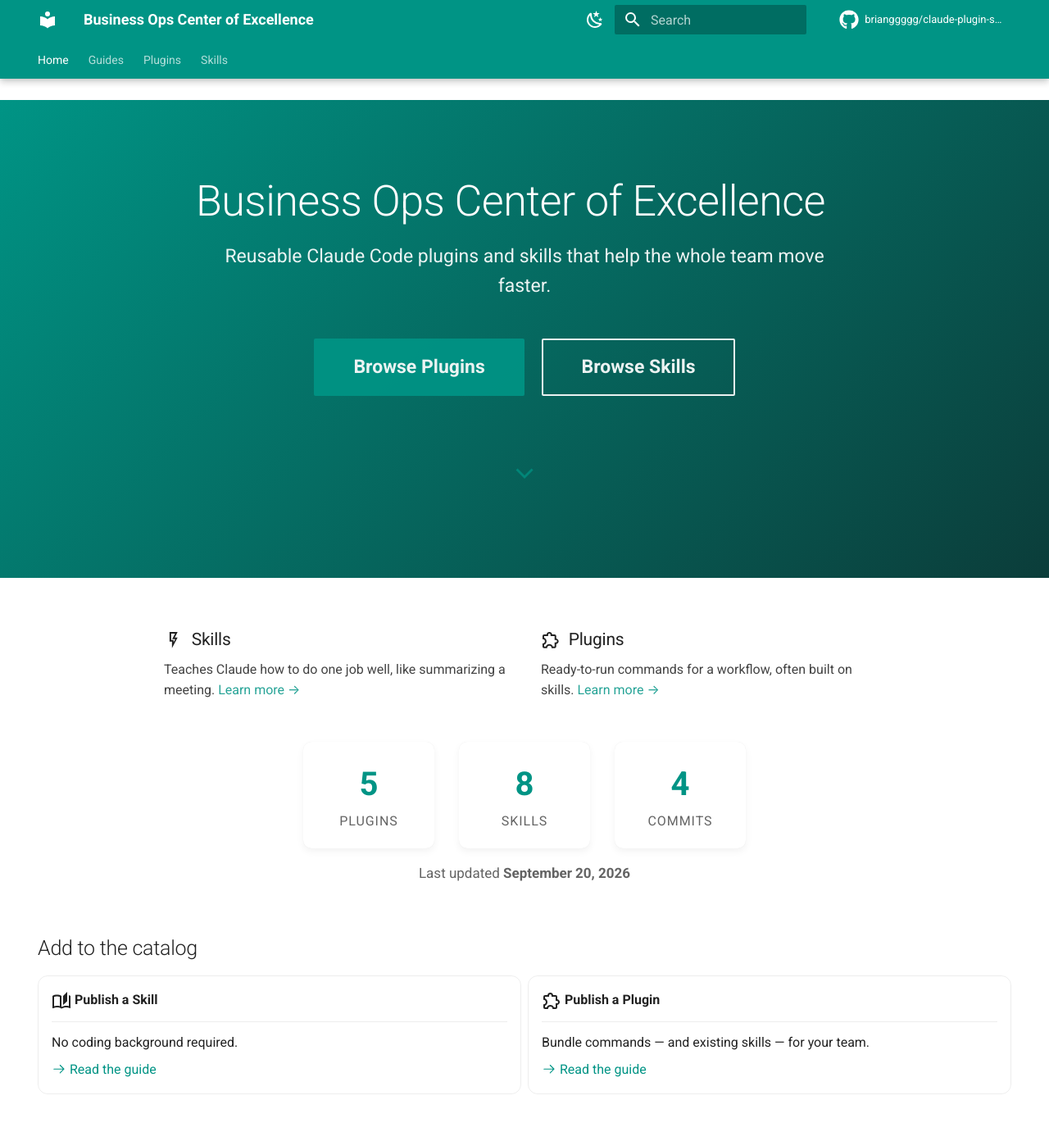
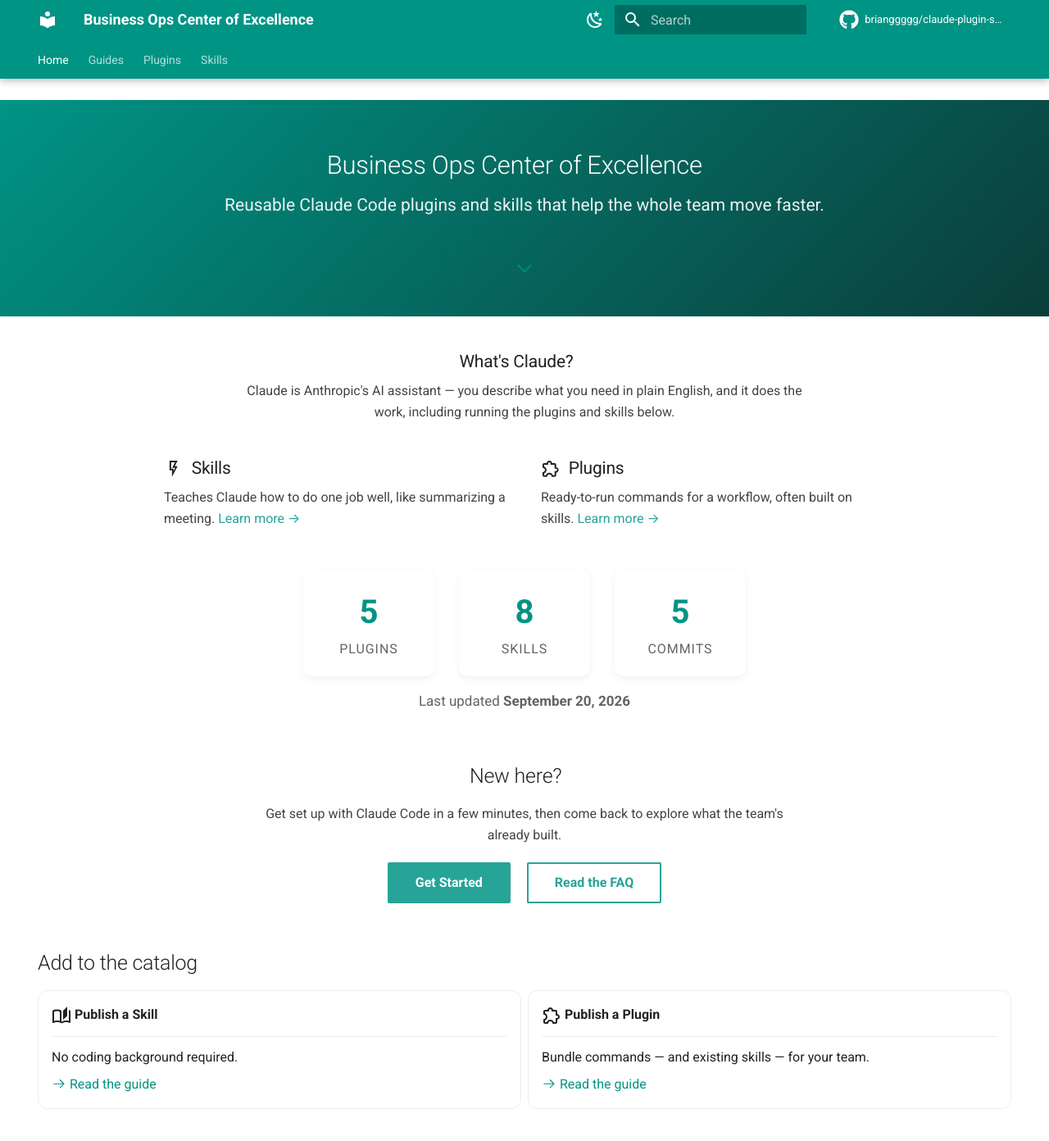
Before and after one commit to brianggggg/claude-plugin-skills-demo, an MkDocs documentation site: the page built from docs/index.md, in a window 1280 px wide and 1400 px high. Shown: the top 1392 px of the window at 82% size. Built offline with MkDocs 1.6.1 and Material for MkDocs 9.7.7, drawn with Linux system fonts in a browser that asks for light colours; comment, search, counter and statistics services are not loaded.

Commit message:
Tighten hero, add Claude lead-in, and link Getting Started/FAQ guides
Shrinks the hero to a single-line title (a responsive clamp() floor
tested down to a 320px viewport) and drops the top Browse buttons —
the stat cards below already link to both catalogs, so the buttons
were redundant. This makes the hero much shorter, so more of the page
fits above the fold.

Adds a one-paragraph "What's Claude?" lead-in right after the hero,
ahead of the existing Skills/Plugins blurbs, for anyone landing here
with no context on what Claude even is.

Adds a "New here?" section after the plugin/skill inventory linking
out to two new guides: Getting Started (a real walkthrough: open a
session, describe what you need or run a plugin command, where to
ask questions) and FAQ (a placeholder page — content's being written
separately — that points people to open an issue in the meantime).
Both are added to the Guides nav.

Co-Authored-By: Claude Sonnet 5 <noreply@anthropic.com>
Claude-Session: https://claude.ai/code/session_01AHBiNzYpDGT7D67zFppmn6

```diff
--- a/docs/_generated/stats.md
+++ b/docs/_generated/stats.md
@@ -1,6 +1,6 @@
 <div class="stat-strip reveal">
   <a class="stat" href="plugins/"><span class="stat-number" data-target="5">0</span><span class="stat-label">Plugins</span></a>
   <a class="stat" href="skills/"><span class="stat-number" data-target="8">0</span><span class="stat-label">Skills</span></a>
-  <a class="stat" href="activity/"><span class="stat-number" data-target="4">0</span><span class="stat-label">Commits</span></a>
+  <a class="stat" href="activity/"><span class="stat-number" data-target="5">0</span><span class="stat-label">Commits</span></a>
 </div>
 <p class="stat-updated">Last updated <strong>September 20, 2026</strong></p>
--- a/docs/activity.md
+++ b/docs/activity.md
@@ -1,11 +1,12 @@
 # Repository Activity
 
-**Total commits:** 4 · **Contributors:** 1
+**Total commits:** 5 · **Contributors:** 1
 
 ## Recent Commits
 
 | Commit | Author | Date | Message |
 |---|---|---|---|
+| `f40747a` | brianjgonza | 2026-09-20 | Trim homepage copy and reorder sections for new-user friendliness |
 | `62c2373` | brianjgonza | 2026-09-20 | Give the homepage a modern scrolling landing-page treatment |
 | `d062890` | brianjgonza | 2026-09-20 | Turn site into a Center of Excellence hub, add Read the Docs hosting |
 | `08a9f9d` | brianjgonza | 2026-09-20 | Redesign catalog site with plugin/skill card grids and cross-links |
@@ -15,6 +16,6 @@
 
 | Name | Commits |
 |---|---|
-| brianjgonza | 4 |
+| brianjgonza | 5 |
 
 [:octicons-arrow-left-24: Back to Home](index.md)
--- /dev/null
+++ b/docs/guides/faq.md
@@ -0,0 +1,7 @@
+# FAQ
+
+*This page is a work in progress.*
+
+We're putting together answers to the questions people actually ask when they start using the catalog. Check back soon.
+
+Have a question that isn't answered here yet? [Open an issue](https://github.com/brianggggg/claude-plugin-skills-demo/issues/new) and tag it `question` — we'll get you an answer, and add it here for the next person.
--- /dev/null
+++ b/docs/guides/getting-started.md
@@ -0,0 +1,23 @@
+# Getting Started
+
+New to Claude? Here's the fastest path from zero to using what's in this catalog.
+
+## 1. Open a Claude Code session
+
+If your team already has Claude Code set up, open a session pointed at this repository. If you're not sure how, ask your team's Claude Code admin, or see [Anthropic's Claude Code docs](https://docs.claude.com/claude-code) to get set up.
+
+## 2. Just describe what you need
+
+You don't need to know a skill's name or memorize a command. Describe the task in plain English — "summarize this meeting," "check this expense report against policy" — and Claude reaches for the right skill on its own.
+
+## 3. Or run a plugin command directly
+
+If a [plugin](../plugins/index.md) is installed, its commands show up as slash commands, like `/invoice-intake`. Browse the [Plugins catalog](../plugins/index.md) to see what's available and what each command does.
+
+## 4. Have a question?
+
+Check the [FAQ](faq.md) first. If it's not answered there, [open an issue](https://github.com/brianggggg/claude-plugin-skills-demo/issues/new) and someone on the team will help.
+
+---
+
+[Browse Plugins](../plugins/index.md){ .md-button } [Browse Skills](../skills/index.md){ .md-button }
--- a/docs/index.md
+++ b/docs/index.md
@@ -10,14 +10,19 @@ hide:
 
 Reusable Claude Code plugins and skills that help the whole team move faster.
 
-[Browse Plugins](plugins/index.md){ .md-button .md-button--primary }
-[Browse Skills](skills/index.md){ .md-button }
-
 <a href="#learn-more" class="hero-scroll-cue" aria-label="Scroll to learn more">⌄</a>
 
 </div>
 
-<div class="concept-row reveal" id="learn-more" markdown>
+<div class="lead-in reveal" id="learn-more" markdown>
+
+### What's Claude?
+
+Claude is Anthropic's AI assistant — you describe what you need in plain English, and it does the work, including running the plugins and skills below.
+
+</div>
+
+<div class="concept-row reveal" markdown>
 
 <div class="concept" markdown>
 
@@ -38,6 +43,17 @@ Ready-to-run commands for a workflow, often built on skills. [Learn more →](pl
 </div>
 
 --8<-- "_generated/stats.md"
+
+<div class="onboarding reveal" markdown>
+
+## New here?
+
+Get set up with Claude Code in a few minutes, then come back to explore what the team's already built.
+
+[Get Started](guides/getting-started.md){ .md-button .md-button--primary }
+[Read the FAQ](guides/faq.md){ .md-button }
+
+</div>
 
 <div class="reveal" markdown>
 
--- a/docs/stylesheets/home.css
+++ b/docs/stylesheets/home.css
@@ -14,8 +14,8 @@ html {
   margin-left: -50vw;
   margin-right: -50vw;
   margin-top: -1.2rem;
-  margin-bottom: 3rem;
-  padding: 4.5rem 1.5rem 3.5rem;
+  margin-bottom: 2rem;
+  padding: 3rem 1.5rem 2.25rem;
   text-align: center;
   background: linear-gradient(135deg, var(--md-primary-fg-color) 0%, #0b3d3a 100%);
   color: var(--md-primary-bg-color);
@@ -28,35 +28,25 @@ html {
 
 .hero h1 {
   color: var(--md-primary-bg-color);
-  font-size: 2.6rem;
-  margin-bottom: 0.75rem;
+  /* Scales down on narrow viewports so the title never wraps to a
+     second line, without needing a fixed breakpoint. Floor is tuned
+     to still fit a 320px-wide screen with margin to spare. */
+  font-size: clamp(0.8rem, 4vw, 1.55rem);
+  white-space: nowrap;
+  margin-bottom: 0.6rem;
 }
 
 .hero > p {
   max-width: 38rem;
-  margin: 0 auto 2rem;
-  font-size: 1.15rem;
+  margin: 0 auto;
+  font-size: 1.05rem;
   opacity: 0.92;
-}
-
-.hero .md-button {
-  margin: 0.25rem 0.4rem;
-}
-
-.hero .md-button:not(.md-button--primary) {
-  color: var(--md-primary-bg-color);
-  border-color: var(--md-primary-bg-color);
-}
-
-.hero .md-button:not(.md-button--primary):hover {
-  background: rgba(255, 255, 255, 0.12);
-  color: var(--md-primary-bg-color);
 }
 
 .hero-scroll-cue {
   display: block;
-  margin-top: 2.5rem;
-  font-size: 1.8rem;
+  margin-top: 1.25rem;
+  font-size: 1.5rem;
   color: var(--md-primary-bg-color);
   opacity: 0.8;
   text-decoration: none;
@@ -66,6 +56,23 @@ html {
 @keyframes hero-bounce {
   0%, 100% { transform: translateY(0); }
   50% { transform: translateY(8px); }
+}
+
+/* Lead-in: one short "what's Claude" blurb right under the hero */
+.lead-in {
+  max-width: 34rem;
+  margin: 0 auto 2rem;
+  text-align: center;
+}
+
+.lead-in h3 {
+  margin-bottom: 0.35rem;
+  font-size: 1.05rem;
+}
+
+.lead-in p {
+  margin: 0;
+  opacity: 0.85;
 }
 
 /* Concept row: 1-2 sentence intro to each core idea, right under the hero */
@@ -146,6 +153,22 @@ a.stat:hover {
   margin-bottom: 3rem;
 }
 
+/* Onboarding: short "get started" nudge, no full-bleed background —
+   keeps it light so it doesn't compete visually with the CTA banner */
+.onboarding {
+  max-width: 34rem;
+  margin: 0 auto 2.5rem;
+  text-align: center;
+}
+
+.onboarding p {
+  opacity: 0.85;
+}
+
+.onboarding .md-button {
+  margin: 0.25rem 0.4rem;
+}
+
 /* CTA banner */
 .cta-banner {
   width: 100vw;
--- a/mkdocs.yml
+++ b/mkdocs.yml
@@ -6,8 +6,10 @@ repo_name: brianggggg/claude-plugin-skills-demo
 nav:
   - Home: index.md
   - Guides:
+      - Getting started: guides/getting-started.md
       - Publishing a skill: guides/publishing-a-skill.md
       - Publishing a plugin: guides/publishing-a-plugin.md
+      - FAQ: guides/faq.md
   - Plugins: plugins/index.md
   - Skills: skills/index.md
 
```
